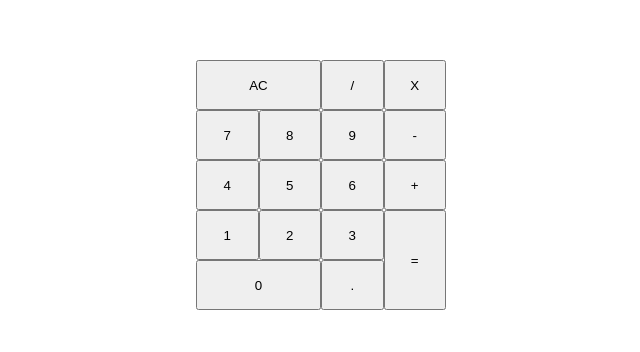
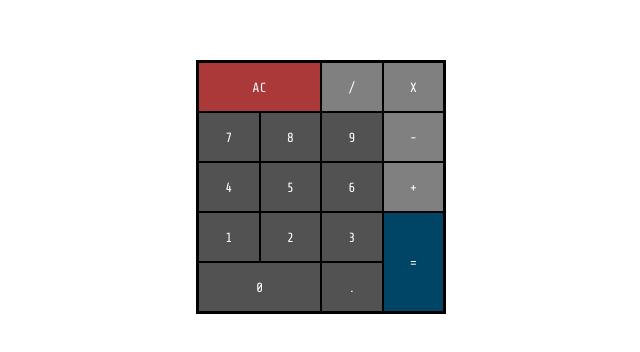
Before and after one commit to sarrietav-dev/calculator, a React (Create React App) app: page / in a window 1280 px wide. Shown: the part 190-542 px from the top of the page, without its empty margins (319-959 px from the left). Built offline with nearby package versions, Linux system fonts and the light colour scheme.

Commit message:
Added some styles

```diff
--- a/src/App.css
+++ b/src/App.css
@@ -1,3 +1,5 @@
+@import url("https://fonts.googleapis.com/css2?family=Share+Tech+Mono&display=swap");
+
 .App {
     text-align: center;
     height: 100vh;
@@ -15,11 +17,17 @@
     display: grid;
     grid-template-columns: repeat(4, 1fr);
     grid-auto-rows: 50px;
+    border: 2px solid black;
 }
 
-#AC, #cero {
+#AC,
+#cero {
     grid-column-start: 1;
     grid-column-end: 3;
+}
+
+#AC {
+    background-color: #ac3939;
 }
 
 #equals {
@@ -27,4 +35,26 @@
     grid-column-end: 5;
     grid-row-start: 4;
     grid-row-end: 6;
+    background-color: #004466;
 }
+
+.numpad button {
+    border: 1px solid black;
+    color: white;
+    font-family: "Share Tech Mono", monospace;
+}
+
+.operator {
+    background-color: gray;
+}
+
+.numpad button:hover {
+    color: black;
+    border: 2px solid rgb(180, 179, 179);
+    border-radius: 1px;
+}
+
+.number,
+#dot {
+    background-color: rgb(82, 82, 82);
+}
--- a/src/components/NumPad.js
+++ b/src/components/NumPad.js
@@ -5,7 +5,7 @@ import Operator from "./Operator";
 function NumPad() {
     return (
         <div className="numpad">
-            <Operator sign="AC" id="AC"/>
+            <Operator sign="AC" id="AC" />
             <Operator sign="/" />
             <Operator sign="X" />
             <Number num={7} />
@@ -19,9 +19,9 @@ function NumPad() {
             <Number num={1} />
             <Number num={2} />
             <Number num={3} />
-            <Operator sign="=" id="equals"/>
-            <Number num={0} id="cero"/>
-            <Operator sign="." />
+            <Operator sign="=" id="equals" />
+            <Number num={0} id="cero" />
+            <Operator sign="." id="dot" />
         </div>
     );
 }
```
Also changed, not shown: 1 other file (tests, documents, lock files or other folders).
